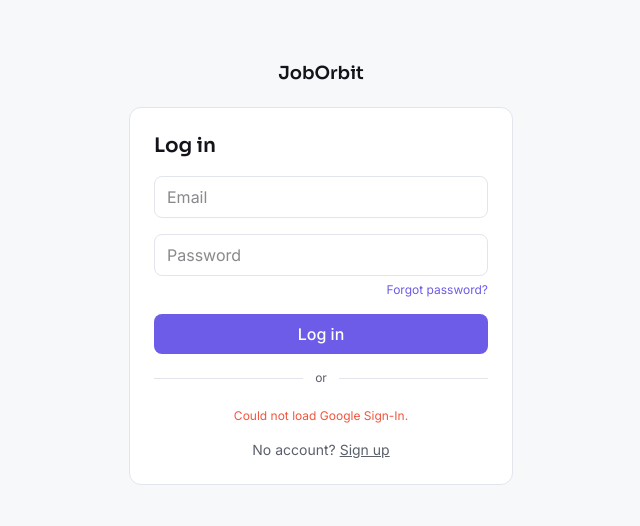
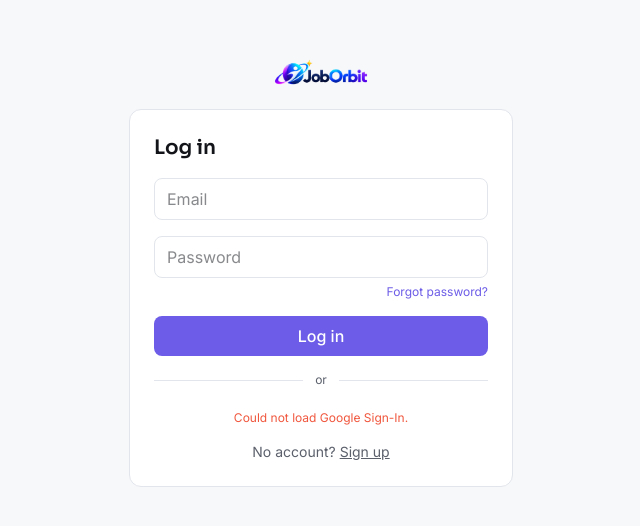
Before and after one commit to Shadow-Monarch28/jobOrbit, a React (Vite) app: page /login in a window 1280 px wide. Shown: the part 128-654 px from the top of the page, without its empty margins (319-959 px from the left). Built offline with nearby package versions, Linux system fonts and the light colour scheme; no server answers.

Commit message:
correction

```diff
--- a/index.html
+++ b/index.html
@@ -11,6 +11,8 @@
       href="https://fonts.googleapis.com/css2?family=Sora:wght@500;600;700&family=Inter:wght@400;500;600&display=swap"
       rel="stylesheet"
     />
+    <link rel="preload" as="image" href="/logo.png" />
+    <link rel="preload" as="image" href="/logo-dark.png" />
   </head>
   <body>
     <div id="root"></div>
--- /dev/null
+++ b/src/components/logo.jsx
@@ -0,0 +1,7 @@
+import { useTheme } from '../context/ThemeContext'
+
+export default function Logo({ className = 'h-8 w-auto' }) {
+  const { theme } = useTheme()
+  const src = theme === 'dark' ? '/logo-dark.png' : '/logo.png'
+  return <img src={src} alt="JobOrbit" className={className} />
+}
--- a/src/layouts/DashboardLayout.jsx
+++ b/src/layouts/DashboardLayout.jsx
@@ -2,6 +2,7 @@ import { useEffect, useRef, useState } from 'react'
 import { NavLink, Link, Outlet, useLocation } from 'react-router-dom'
 import { useAuth } from '../context/AuthContext'
 import { useTheme } from '../context/ThemeContext'
+import Logo from '../components/logo'
 
 const CAREER_LINKS = [
   { to: '/search', label: 'Discover' },
@@ -32,12 +33,12 @@ function getAvatarUrl(user) {
 
 function navLinkClass({ isActive }) {
   return `px-3 py-2 rounded-lg text-sm font-medium transition-colors ${
-    isActive ? 'text-white' : 'text-[var(--color-text-muted)] hover:text-[var(--color-text)]'
+    isActive ? '' : 'text-[var(--color-text-muted)] hover:text-[var(--color-text)]'
   }`
 }
 
 function navLinkStyle({ isActive }) {
-  return isActive ? { backgroundColor: 'var(--color-accent)' } : {}
+  return isActive ? { color: 'var(--color-accent)' } : {}
 }
 
 function ChevronDown({ className = '' }) {
@@ -56,29 +57,51 @@ function ChevronDown({ className = '' }) {
   )
 }
 
-// Desktop-only hover dropdown ("Career", "Preparation") — CSS-driven via
-// group-hover/group-focus-within so it needs no click handlers or outside-
-// click wiring; it simply isn't rendered into the mobile drawer at all,
-// where the same links show as a flat expandable list instead.
+// Swaps the logo image based on theme. Both files are plain static assets
+// in /public, and preloaded via index.html, so this is just a src swap —
+// no fetch-on-demand flash on toggle.
+// function Logo({ className = 'h-8 w-auto' }) {
+//   const { theme } = useTheme()
+//   const src = theme === 'dark' ? '/logo-dark.png' : '/logo.png'
+//   return <img src={src} alt="JobOrbit" className={className} />
+// }
+
+// Controlled (not pure CSS-hover) so it can close itself the moment a link
+// inside is clicked — a hover-only dropdown stays visually open as long as
+// the cursor sits over the trigger, even after the click already navigated.
 function NavDropdown({ label, links, pathname }) {
+  const [open, setOpen] = useState(false)
+  const rootRef = useRef(null)
   const isAnyActive = links.some((l) => pathname.startsWith(l.to))
+
+  useEffect(() => {
+    function handleClickOutside(e) {
+      if (rootRef.current && !rootRef.current.contains(e.target)) setOpen(false)
+    }
+    document.addEventListener('mousedown', handleClickOutside)
+    return () => document.removeEventListener('mousedown', handleClickOutside)
+  }, [])
+
   return (
-    <div className="relative group">
+    <div
+      className="relative"
+      ref={rootRef}
+      onMouseEnter={() => setOpen(true)}
+      onMouseLeave={() => setOpen(false)}
+    >
       <button
         type="button"
+        onClick={() => setOpen((v) => !v)}
         className={`flex items-center gap-1 px-3 py-2 rounded-lg text-sm font-medium transition-colors ${
-          isAnyActive ? 'text-white' : 'text-[var(--color-text-muted)] hover:text-[var(--color-text)]'
+          isAnyActive ? '' : 'text-[var(--color-text-muted)] hover:text-[var(--color-text)]'
         }`}
-        style={isAnyActive ? { backgroundColor: 'var(--color-accent)' } : {}}
+        style={isAnyActive ? { color: 'var(--color-accent)' } : {}}
       >
         {label}
-        <ChevronDown className="transition-transform group-hover:rotate-180" />
+        <ChevronDown className={`transition-transform ${open ? 'rotate-180' : ''}`} />
       </button>
-      <div
-        className="absolute left-0 top-full pt-2 opacity-0 invisible translate-y-1 group-hover:opacity-100
-          group-hover:visible group-hover:translate-y-0 group-focus-within:opacity-100
-          group-focus-within:visible group-focus-within:translate-y-0 transition-all duration-150 z-40"
-      >
+      {open && (
+        <div className="absolute left-0 top-full pt-2 z-40">
           <div
             className="min-w-[180px] rounded-xl border p-1.5 shadow-lg"
             style={{ borderColor: 'var(--color-border)', backgroundColor: 'var(--color-surface)' }}
@@ -87,20 +110,22 @@ function NavDropdown({ label, links, pathname }) {
               <NavLink
                 key={item.to}
                 to={item.to}
+                onClick={() => setOpen(false)}
                 className={({ isActive }) =>
                   `block px-3 py-2 rounded-lg text-sm font-medium transition-colors ${
                     isActive
-                    ? 'text-white'
+                      ? ''
                       : 'text-[var(--color-text-muted)] hover:text-[var(--color-text)] hover:bg-[var(--color-surface-alt)]'
                   }`
                 }
-              style={({ isActive }) => (isActive ? { backgroundColor: 'var(--color-accent)' } : {})}
+                style={({ isActive }) => (isActive ? { color: 'var(--color-accent)' } : {})}
               >
                 {item.label}
               </NavLink>
             ))}
           </div>
         </div>
+      )}
     </div>
   )
 }
@@ -211,9 +236,6 @@ function ProfileMenu({ user, onSignOut, onNavigate }) {
 export default function DashboardLayout() {
   const { user, signOut } = useAuth()
   const { pathname } = useLocation()
-  // Below md the horizontal bar collapses into a hamburger + slide-in
-  // drawer, since hover dropdowns have nowhere sensible to go on a touch
-  // screen with no hover state.
   const [navOpen, setNavOpen] = useState(false)
 
   function closeNav() {
@@ -242,10 +264,9 @@ export default function DashboardLayout() {
               </svg>
             </button>
             <Link to="/dashboard" className="mr-2 flex items-center">
-              <img src="/logo.png" alt="JobOrbit" className="h-8 w-auto" />
+              <Logo />
             </Link>
 
-            {/* Desktop nav — hidden below md, where the drawer takes over. */}
             <nav className="hidden md:flex items-center gap-1">
               <NavLink to="/dashboard" end className={navLinkClass} style={navLinkStyle}>
                 Home
@@ -268,9 +289,6 @@ export default function DashboardLayout() {
         </div>
       </header>
 
-      {/* Mobile drawer: backdrop + slide-in panel, same pattern as before,
-          now carrying the full nav (career/preparation links expanded
-          flat, plus the items that live in the desktop profile menu). */}
       {navOpen && (
         <div
           className="md:hidden fixed inset-0 z-40"
@@ -288,7 +306,7 @@ export default function DashboardLayout() {
       >
         <div className="flex items-center justify-between px-2 py-3">
           <Link to="/dashboard" onClick={closeNav} className="flex items-center">
-            <img src="/logo.png" alt="JobOrbit" className="h-8 w-auto" />
+            <Logo />
           </Link>
           <button
             onClick={closeNav}
@@ -378,9 +396,6 @@ export default function DashboardLayout() {
   )
 }
 
-// A text-label version of the theme toggle for the mobile drawer, where a
-// row with a visible label reads better in a vertical list than a bare
-// icon button does.
 function ThemeToggleButtonInline() {
   const { theme, toggleTheme } = useTheme()
   return (
--- a/src/pages/ForgotPassword.jsx
+++ b/src/pages/ForgotPassword.jsx
@@ -1,6 +1,8 @@
 import { useState } from 'react'
 import { Link } from 'react-router-dom'
 import { useAuth } from '../context/AuthContext'
+import Logo from '../components/logo'
+
 
 export default function ForgotPassword() {
   const { resetPassword } = useAuth()
@@ -43,7 +45,7 @@ export default function ForgotPassword() {
     <div className="min-h-screen flex items-center justify-center px-4" style={{ backgroundColor: 'var(--color-bg)' }}>
       <div className="w-full max-w-sm flex flex-col gap-5">
         <Link to="/" className="font-heading text-lg font-semibold text-center">
-          JobOrbit
+          <Logo />
         </Link>
 
         <form
--- a/src/pages/Landing.jsx
+++ b/src/pages/Landing.jsx
@@ -1,3 +1,4 @@
+import Logo from '../components/logo'
 import { Link } from 'react-router-dom'
 
 const FEATURES = [
@@ -19,8 +20,8 @@ export default function Landing() {
   return (
     <div className="min-h-screen flex flex-col" style={{ backgroundColor: 'var(--color-bg)' }}>
       <header className="flex items-center justify-between px-4 sm:px-8 py-5 max-w-6xl mx-auto w-full">
-        <Link to="/" className="font-heading text-lg font-semibold">
-          JobOrbit
+        <Link to="/" className="flex items-center">
+          <Logo />
         </Link>
         <div className="flex items-center gap-3">
           <Link
--- a/src/pages/Login.jsx
+++ b/src/pages/Login.jsx
@@ -2,6 +2,7 @@ import { useState } from 'react'
 import { Link, useNavigate } from 'react-router-dom'
 import { useAuth } from '../context/AuthContext'
 import GoogleButton from '../components/GoogleButton'
+import Logo from '../components/logo'
 
 export default function Login() {
   const { signIn } = useAuth()
@@ -27,8 +28,8 @@ export default function Login() {
   return (
     <div className="min-h-screen flex items-center justify-center px-4" style={{ backgroundColor: 'var(--color-bg)' }}>
       <div className="w-full max-w-sm flex flex-col gap-5">
-        <Link to="/" className="font-heading text-lg font-semibold text-center">
-          JobOrbit
+        <Link to="/" className="flex justify-center">
+          <Logo />
         </Link>
 
         <form
--- a/src/pages/ResetPassword.jsx
+++ b/src/pages/ResetPassword.jsx
@@ -1,6 +1,8 @@
 import { useState } from 'react'
 import { Link, useNavigate } from 'react-router-dom'
 import { useAuth } from '../context/AuthContext'
+import Logo from '../components/logo'
+
 
 // Reached by following the link in the reset-password email. supabase-js
 // reads the recovery token out of the URL automatically on load and
@@ -72,7 +74,7 @@ export default function ResetPassword() {
     <div className="min-h-screen flex items-center justify-center px-4" style={{ backgroundColor: 'var(--color-bg)' }}>
       <div className="w-full max-w-sm flex flex-col gap-5">
         <Link to="/" className="font-heading text-lg font-semibold text-center">
-          JobOrbit
+          <Logo />
         </Link>
 
         <form
--- a/src/pages/Signup.jsx
+++ b/src/pages/Signup.jsx
@@ -2,6 +2,8 @@ import { useState } from 'react'
 import { Link, useNavigate } from 'react-router-dom'
 import { useAuth } from '../context/AuthContext'
 import GoogleButton from '../components/GoogleButton'
+import Logo from '../components/logo'
+
 
 export default function Signup() {
   const { signUp } = useAuth()
@@ -52,7 +54,7 @@ export default function Signup() {
     <div className="min-h-screen flex items-center justify-center px-4" style={{ backgroundColor: 'var(--color-bg)' }}>
       <div className="w-full max-w-sm flex flex-col gap-5">
         <Link to="/" className="font-heading text-lg font-semibold text-center">
-          JobOrbit
+          <Logo />
         </Link>
 
         <form
```
Lines whose indentation alone changed are shown as unchanged.
